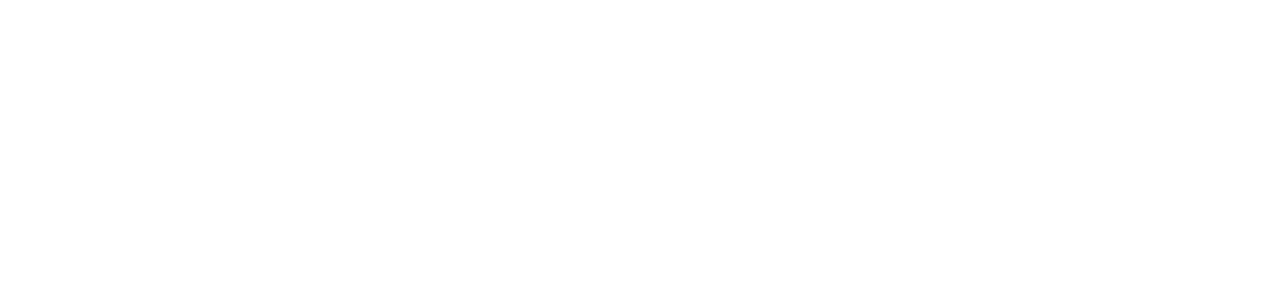
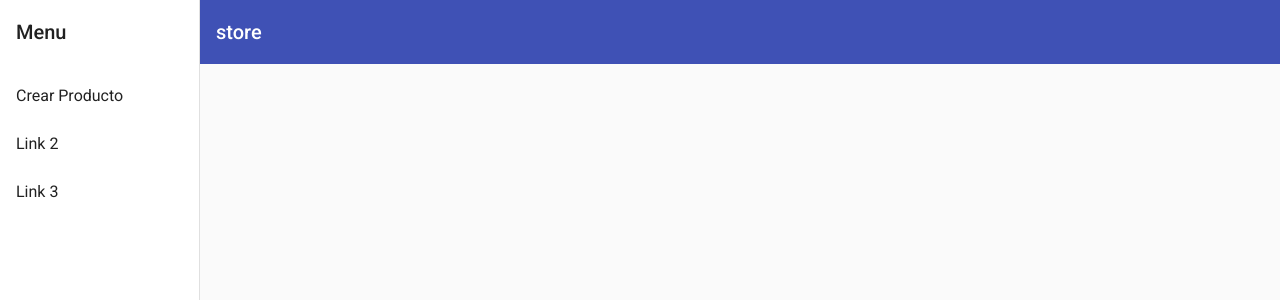
Before and after one commit to oriananohemi/pet-shop, an Angular app: page /admin in a window 1280 px wide. Shown: the top 300 px of the page. Built offline with nearby package versions, Linux system fonts and the light colour scheme.

Commit message:
Agrega menu de navegacion para la vista de admin

```diff
--- /dev/null
+++ b/src/app/admin/nav/nav.component.html
@@ -0,0 +1,26 @@
+<mat-sidenav-container class="sidenav-container">
+  <mat-sidenav #drawer class="sidenav" fixedInViewport
+      [attr.role]="(isHandset$ | async) ? 'dialog' : 'navigation'"
+      [mode]="(isHandset$ | async) ? 'over' : 'side'"
+      [opened]="(isHandset$ | async) === false">
+    <mat-toolbar>Menu</mat-toolbar>
+    <mat-nav-list>
+      <a mat-list-item routerLink="/admin/create">Crear Producto</a>
+      <a mat-list-item href="#">Link 2</a>
+      <a mat-list-item href="#">Link 3</a>
+    </mat-nav-list>
+  </mat-sidenav>
+  <mat-sidenav-content>
+    <mat-toolbar color="primary">
+      <button
+        type="button"
+        aria-label="Toggle sidenav"
+        mat-icon-button
+        (click)="drawer.toggle()"
+        *ngIf="isHandset$ | async">
+        <mat-icon aria-label="Side nav toggle icon">menu</mat-icon>
+      </button>
+      <span>store</span>
+    </mat-toolbar>
+  </mat-sidenav-content>
+</mat-sidenav-container>
--- /dev/null
+++ b/src/app/admin/nav/nav.component.scss
@@ -0,0 +1,17 @@
+.sidenav-container {
+  height: 100%;
+}
+
+.sidenav {
+  width: 200px;
+}
+
+.sidenav .mat-toolbar {
+  background: inherit;
+}
+
+.mat-toolbar.mat-primary {
+  position: sticky;
+  top: 0;
+  z-index: 1;
+}
--- /dev/null
+++ b/src/app/admin/nav/nav.component.ts
@@ -0,0 +1,21 @@
+import { Component } from '@angular/core';
+import { BreakpointObserver, Breakpoints } from '@angular/cdk/layout';
+import { Observable } from 'rxjs';
+import { map, shareReplay } from 'rxjs/operators';
+
+@Component({
+  selector: 'app-nav',
+  templateUrl: './nav.component.html',
+  styleUrls: ['./nav.component.scss']
+})
+export class NavComponent {
+
+  isHandset$: Observable<boolean> = this.breakpointObserver.observe(Breakpoints.Handset)
+    .pipe(
+      map(result => result.matches),
+      shareReplay()
+    );
+
+  constructor(private breakpointObserver: BreakpointObserver) {}
+
+}
```
Also changed, not shown: src/app/admin/admin-routing.module.ts (+9 -2 lines), src/app/admin/admin.module.ts (+17 -2 lines), 1 other file (tests, documents, lock files or other folders).
